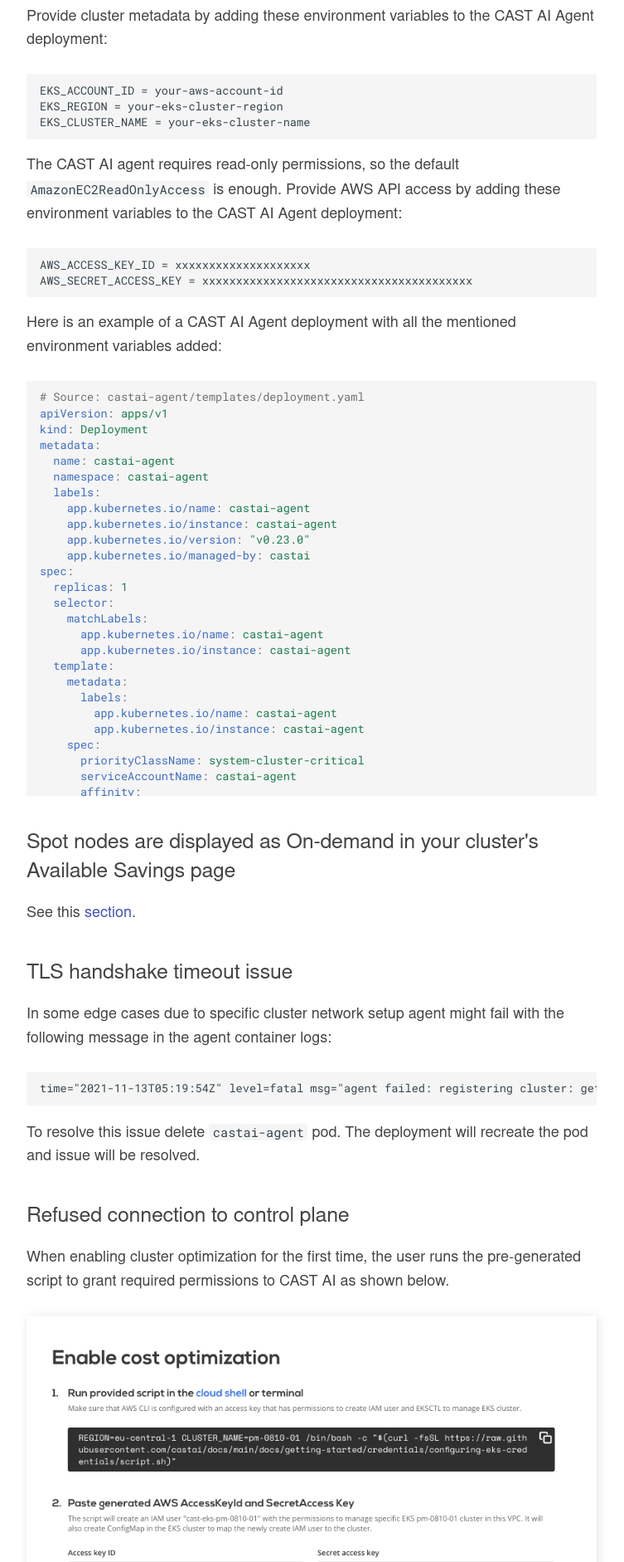
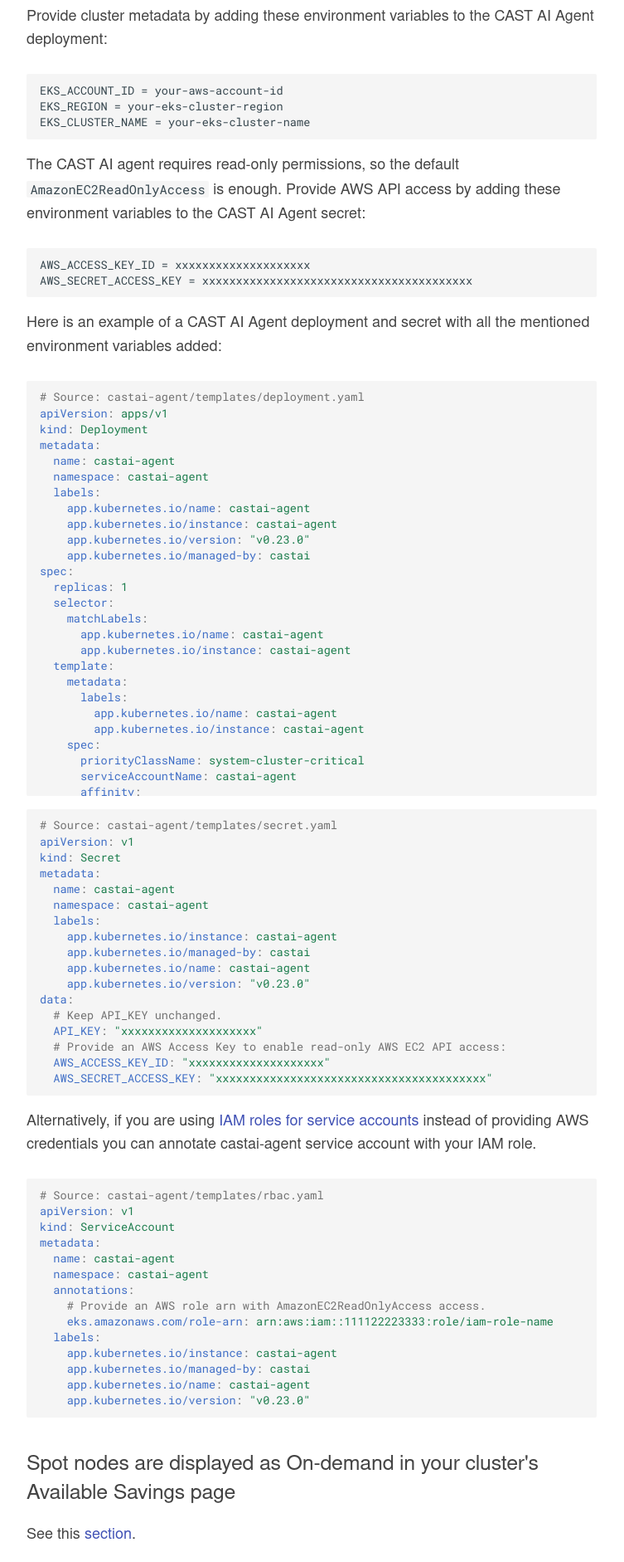
Before and after one commit to castai/docs, an MkDocs documentation site: the page built from docs/guides/external-clusters.md, in a window 1280 px wide. Shown: the part 1362-3244 px from the top of the page at 83% size, without its empty margins (264-1017 px from the left). Built offline with MkDocs 1.6.1 and Material for MkDocs 9.7.7, drawn with Linux system fonts in a browser that asks for light colours; some web fonts are replaced.

Commit message:
Update external clusters troubleshooting guide

````diff
--- a/docs/guides/external-clusters.md
+++ b/docs/guides/external-clusters.md
@@ -42,14 +42,14 @@
 EKS_CLUSTER_NAME = your-eks-cluster-name
 ```
 
-The CAST AI agent requires read-only permissions, so the default `AmazonEC2ReadOnlyAccess` is enough. Provide AWS API access by adding these environment variables to the CAST AI Agent deployment:
+The CAST AI agent requires read-only permissions, so the default `AmazonEC2ReadOnlyAccess` is enough. Provide AWS API access by adding these environment variables to the CAST AI Agent secret:
 
 ```text
 AWS_ACCESS_KEY_ID = xxxxxxxxxxxxxxxxxxxx
 AWS_SECRET_ACCESS_KEY = xxxxxxxxxxxxxxxxxxxxxxxxxxxxxxxxxxxxxxxx
 ```
 
-Here is an example of a CAST AI Agent deployment with all the mentioned environment variables added:
+Here is an example of a CAST AI Agent deployment and secret with all the mentioned environment variables added:
 
 ```yaml
 # Source: castai-agent/templates/deployment.yaml
@@ -139,6 +133,45 @@
         - name: autoscaler-config
           configMap:
             name: castai-agent-autoscaler
+```
+
+```yaml
+# Source: castai-agent/templates/secret.yaml
+apiVersion: v1
+kind: Secret
+metadata:
+  name: castai-agent
+  namespace: castai-agent
+  labels:
+    app.kubernetes.io/instance: castai-agent
+    app.kubernetes.io/managed-by: castai
+    app.kubernetes.io/name: castai-agent
+    app.kubernetes.io/version: "v0.23.0"
+data:
+  # Keep API_KEY unchanged.
+  API_KEY: "xxxxxxxxxxxxxxxxxxxx"
+  # Provide an AWS Access Key to enable read-only AWS EC2 API access:
+  AWS_ACCESS_KEY_ID: "xxxxxxxxxxxxxxxxxxxx"
+  AWS_SECRET_ACCESS_KEY: "xxxxxxxxxxxxxxxxxxxxxxxxxxxxxxxxxxxxxxxx"
+```
+
+Alternatively, if you are using [IAM roles for service accounts](https://docs.aws.amazon.com/eks/latest/userguide/iam-roles-for-service-accounts.html) instead of providing AWS credentials you can annotate castai-agent service account with your IAM role.
+
+```yaml
+# Source: castai-agent/templates/rbac.yaml
+apiVersion: v1
+kind: ServiceAccount
+metadata:
+  name: castai-agent
+  namespace: castai-agent
+  annotations:
+    # Provide an AWS role arn with AmazonEC2ReadOnlyAccess access.
+    eks.amazonaws.com/role-arn: arn:aws:iam::111122223333:role/iam-role-name
+  labels:
+    app.kubernetes.io/instance: castai-agent
+    app.kubernetes.io/managed-by: castai
+    app.kubernetes.io/name: castai-agent
+    app.kubernetes.io/version: "v0.23.0"
 ```
 
 ## Spot nodes are displayed as On-demand in your cluster's Available Savings page
````
Also changed, not shown: other parts of docs/guides/external-clusters.md (+0 -6 lines).
